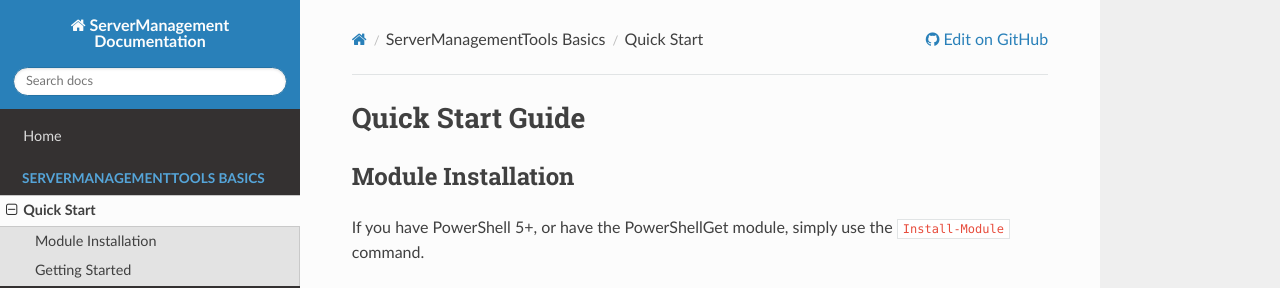
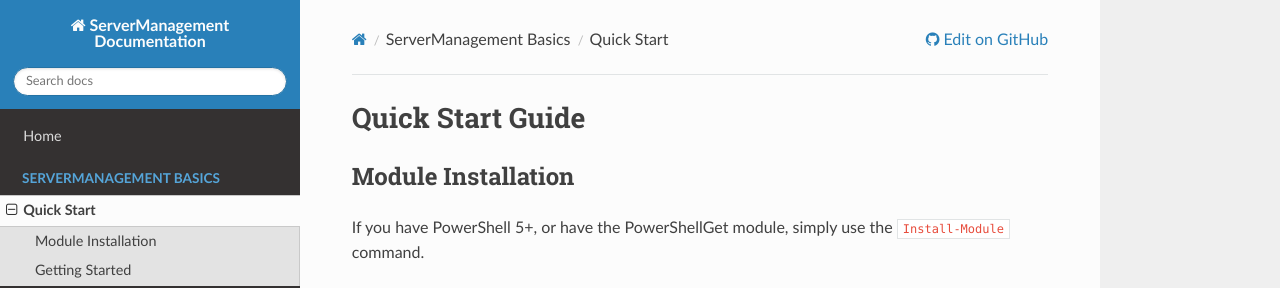
Before and after one commit to twillin912/PSServerManagement, an MkDocs documentation site: the page built from docs/quickstart.md, in a window 1280 px wide. Shown: the top 288 px of the page. Built offline with MkDocs 1.6.1, drawn with Linux system fonts in a browser that asks for light colours; nearby versions of some CDN libraries; old or Windows-style settings are respelled for this version of MkDocs.

Commit message:
update project name

```diff
--- a/CHANGELOG.md
+++ b/CHANGELOG.md
@@ -1,4 +1,4 @@
-# ServerManagementTools Release History
+# ServerManagement Release History
 
 ## v0.5 (2018-04-24)
 
--- a/ReleaseNotes.md
+++ b/ReleaseNotes.md
@@ -1,4 +1,4 @@
-# What is new in ServerManagementTools v0.5
+# What is new in ServerManagement v0.5
 
 ## New Functions
 
--- a/mkdocs.yml
+++ b/mkdocs.yml
@@ -3,7 +3,7 @@ repo_url: https://github.com/twillin912/PSServerManagement
 theme: readthedocs
 pages:
   - Home: index.md
-  - ServerManagementTools Basics:
+  - ServerManagement Basics:
     - Quick Start: quickstart.md
   - Functions:
     - Disable-SChannelFeature: Functions/Disable-SChannelFeature.md
```
Also changed, not shown: 9 other files.
